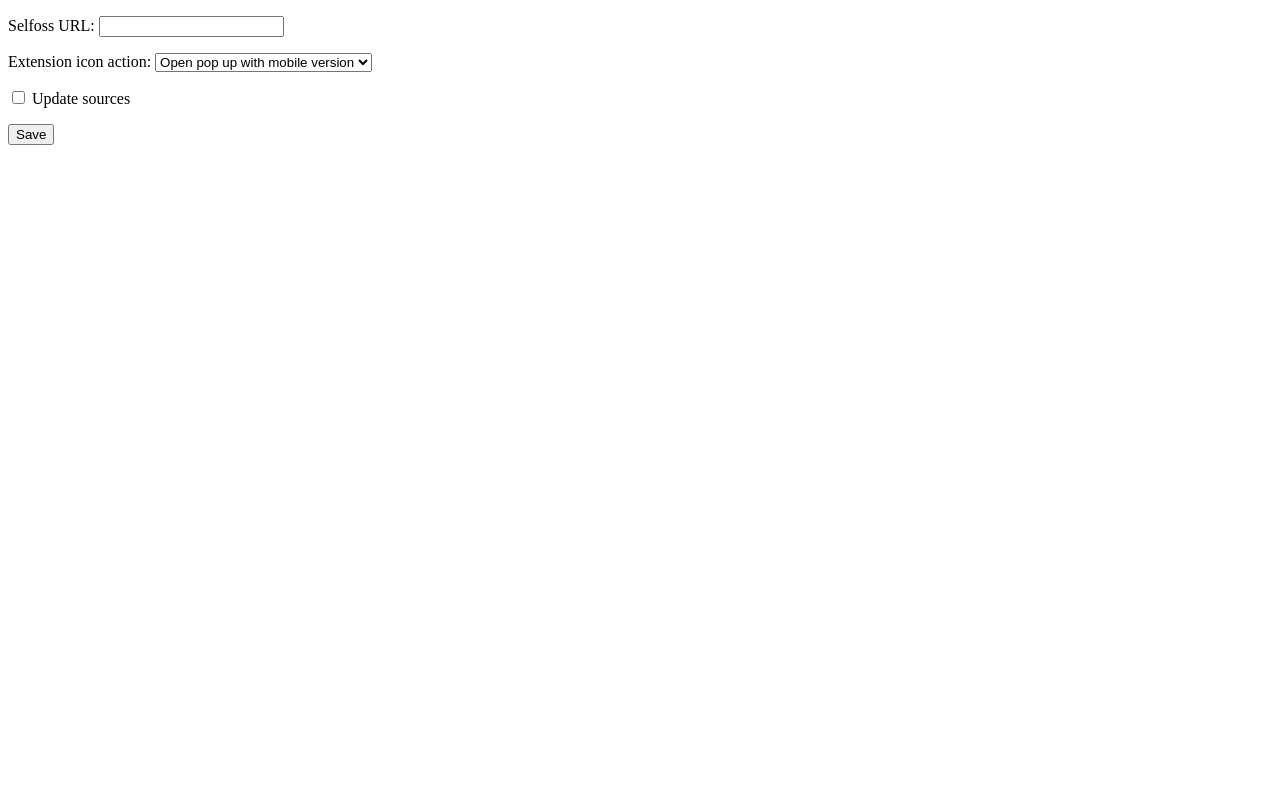
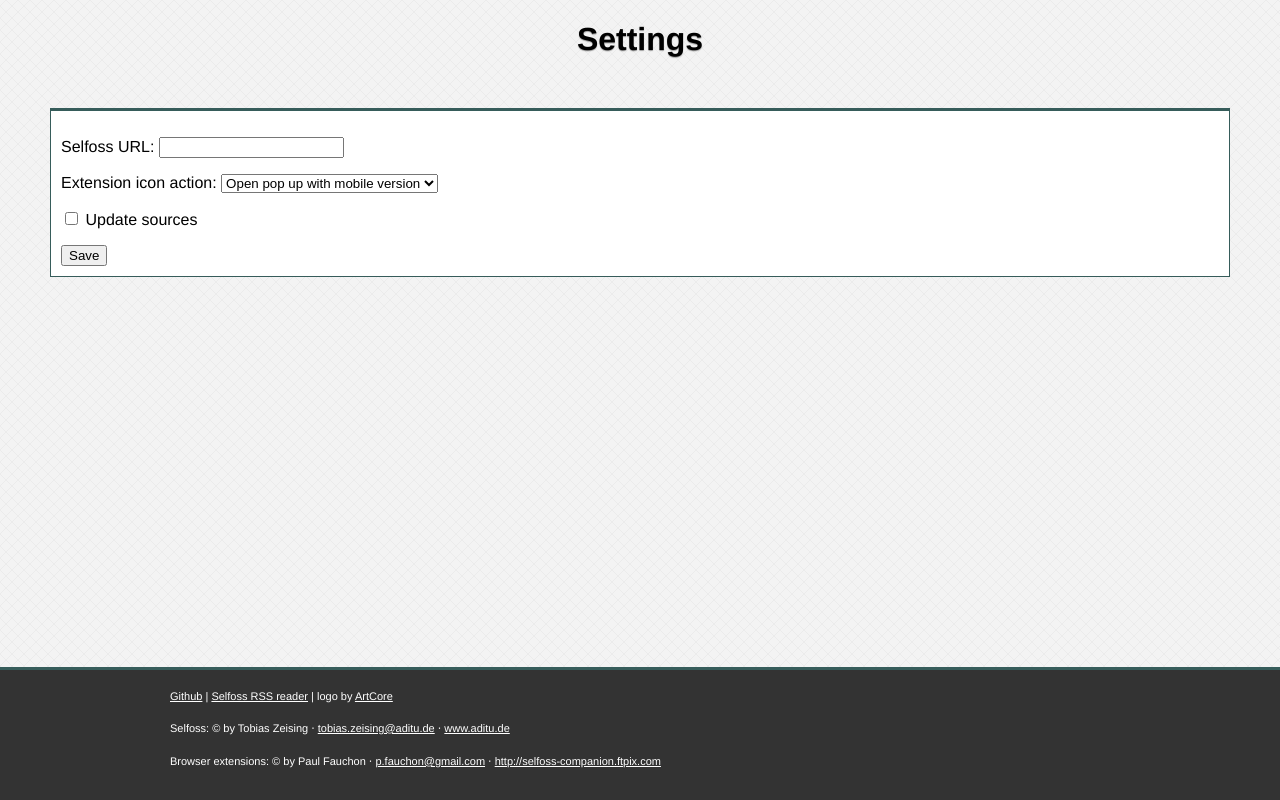
Before and after one commit to lamarios/selfoss-companion, a browser extension: page chrome/settings.html in a window 1280 px wide. Drawn offline with Linux system fonts and the light colour scheme.

Commit message:
CSS for settings

```diff
--- /dev/null
+++ b/chrome/css/settings.css
@@ -0,0 +1,56 @@
+body{
+	text-align: center;
+	background-image: url(../images/bg.gif);
+	font-family: Helvetica, Verdana, Arial, sans-serif;
+	margin: 0px;
+}
+
+.content{
+	padding: 10px;
+	background-color: white;
+	margin: 50px;
+	text-align: left;
+    border:1px solid #365c5a;
+    border-top:3px solid #365c5a;
+}
+
+h1 {
+	display: block;
+	font-size: 2em;
+	-webkit-margin-before: 0.67em;
+	-webkit-margin-after: 0.67em;
+	-webkit-margin-start: 0px;
+	-webkit-margin-end: 0px;
+	font-weight: bold;
+	text-shadow: 0px 1px 1px rgba(0, 0, 0, 0.35);
+}
+
+/************ footer **************/
+
+#footer {
+    text-align: left;
+    width: 100%;
+    position: absolute;
+    bottom: 0px;
+    background:#333;
+    border-top:3px solid #365c5a;
+    height: 130px;
+}
+
+    #footer,
+    #footer a {
+        color:white;
+        font-size:11px;
+    }
+
+    #footer a {
+        text-decoration:underline;
+    }
+
+    #footer p {
+        position:relative;
+        width:600px;
+        left:50%;
+        margin-left:-470px;
+        margin-top:20px;
+    }
--- a/chrome/settings.html
+++ b/chrome/settings.html
@@ -1,12 +1,14 @@
 <!DOCTYPE HTML PUBLIC "-//W3C//DTD HTML 4.01//EN" "http://www.w3.org/TR/html4/strict.dtd"><html>
 	<head>
 		<title>Settings</title>
+	    	<link rel="stylesheet" type="text/css" href="css/settings.css" media="screen" />
 			<script type="text/javascript" src="js/lib/jquery-2.0.3.min.js"></script>
 			<script type="text/javascript" src="js/settings.js"></script>
 	</head>
 	<body>
+		<h1>Settings</h1>
+		<div class="content">
 			<form id="settings">
-
 				<p>
 					<label for="url">Selfoss URL:</label>
 					<input type="text" name="url" id="url"/>
@@ -38,5 +40,22 @@
 				</p>
 				<input type="submit" value="Save" />
 			</form>
+		</div>
+		 <div id="footer">
+	        <p>
+	            <a href="https://github.com/lamarios/selfoss-companion">Github</a>
+	            |
+	            <a href="http://selfoss.aditu.de/">Selfoss RSS reader</a>
+	            |
+	            logo by <a href="http://blog.artcore-illustrations.de/aicons/">ArtCore</a>
+	        </p>
+	        <p>
+	            Selfoss: &copy; by Tobias Zeising &sdot; <a href="mailto:tobias.zeising@aditu.de">tobias.zeising@aditu.de</a> &sdot; <a href="http://www.aditu.de">www.aditu.de</a>
+	        </p>
+	         <p>
+	            Browser extensions: &copy; by Paul Fauchon &sdot; <a href="mailto:p.fauchon@gmail.com">p.fauchon@gmail.com</a> &sdot; <a href="http://selfoss-companion.ftpix.com">http://selfoss-companion.ftpix.com</a>
+	        </p>
+    	</div>
+
 	</body>
 </html>
--- a/website/style.css
+++ b/website/style.css
@@ -289,6 +289,9 @@ img {
     background:#333;
     border-top:3px solid #365c5a;
     height:150px;
+    position: absolute;
+    bottom: 0px;
+    width:100%;
 }
 
     #footer,
```
Lines whose indentation alone changed are shown as unchanged.
